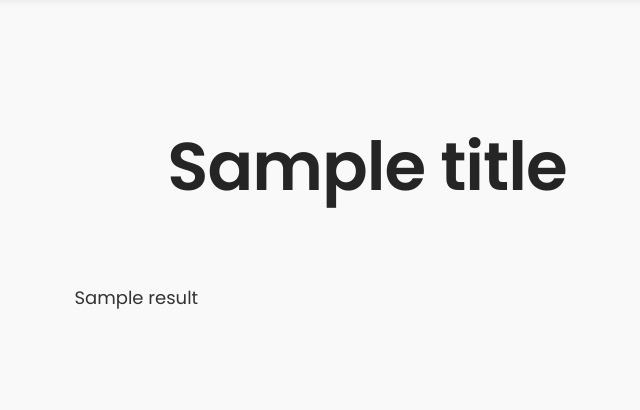
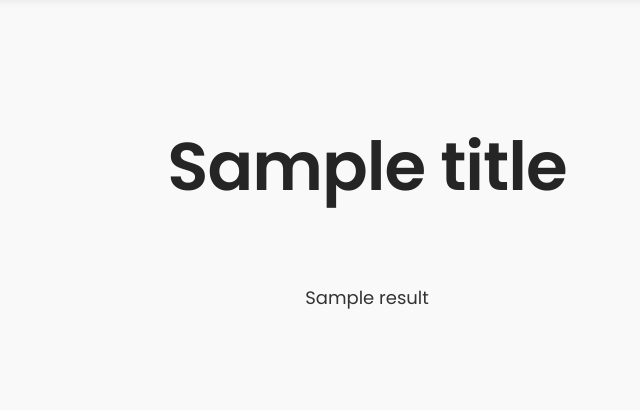
Before and after one commit to hsezhiyan/ecs193b_web_service, a Flask app: template templates/result_page.html in a window 1280 px wide. Shown: the part 71-481 px from the top of the page, without its empty margins (273-913 px from the left). Run offline with Flask 2, Linux system fonts and the light colour scheme; the template is opened without the code that fills it: most values are stand-ins (such as "Sample title", 1, 10 or a date in 2020).

Commit message:
Result UI page fixed

```diff
--- a/css/tooplate-style.css
+++ b/css/tooplate-style.css
@@ -22,6 +22,7 @@ http://www.tooplate.com/view/2098-health
     display: flex;
     justify-content: center;
     align-items: center;
+    word-wrap: break-word;
   }
 
 
--- a/templates/result_page.html
+++ b/templates/result_page.html
@@ -83,7 +83,7 @@
                               </div>
                               <div id="spacing"> </div>
                               <div id="resultText">
-                                <span id="surveytext" class="wow fadeInUp" data-wow-delay="0.6s">{{ result }}</span>
+                                <span class="wow fadeInUp" data-wow-delay="0.6s">{{ result }}</span>
                               </div>
 
 
```
